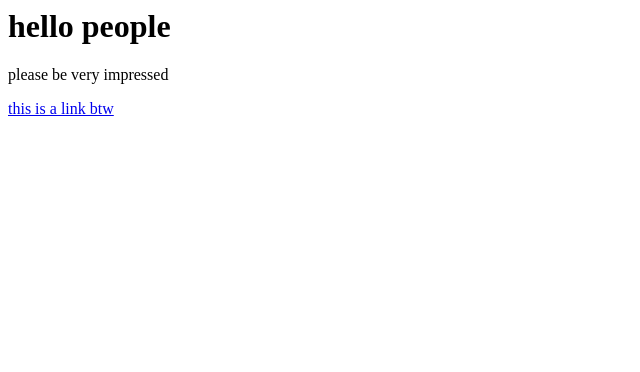
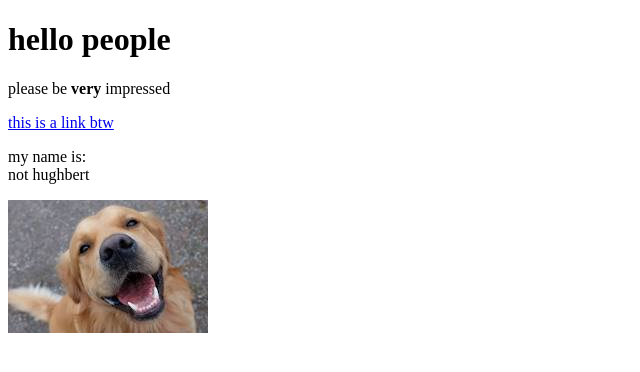
Before and after one commit to thisplacekindamid/sombra, a plain HTML site: page test.html in a window 1280 px wide. Shown: the whole page, without its empty margins (0-640 px from the left). Drawn offline with Linux system fonts and the light colour scheme.

Commit message:
added a cat image and a few more elements

```diff
--- a/test.html
+++ b/test.html
@@ -1,3 +1,14 @@
-<h1>hello people</h1>
-<p>please be very impressed</p>
-<a href="https://google.com" target="_blank" title="google">this is a link btw</a>
+<!DOCTYPE html>
+<html>
+<head>
+	<title>test page</title>
+</head>
+<body>
+	<h1>hello people</h1>
+	<p>please be <b>very</b> impressed</p>
+	<a href="https://google.com" target="_blank" title="google">this is a link btw</a>
+	<p>my name is:<br>
+	not hughbert</p>
+	<img src="img/test.png">
+</body>
+</html>
```
Also changed, not shown: img/test.png (added).
